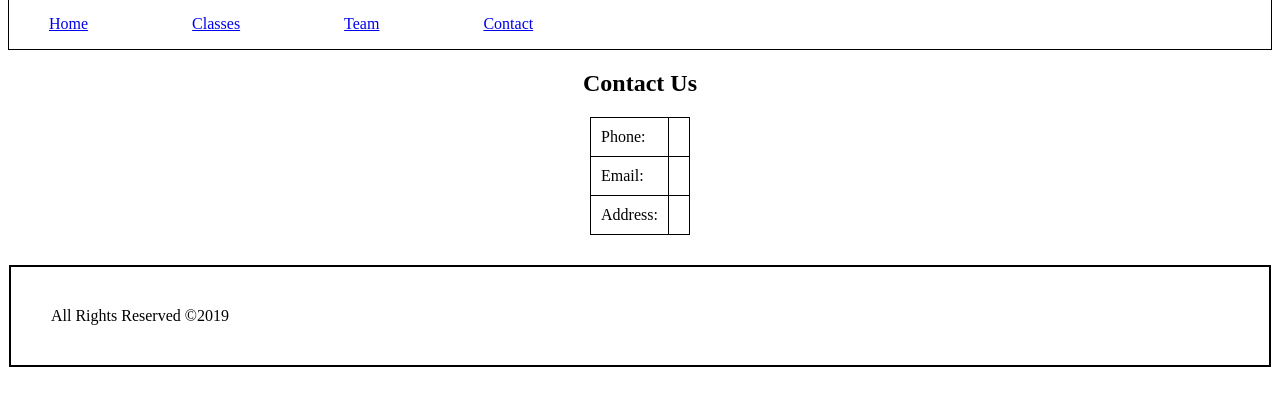
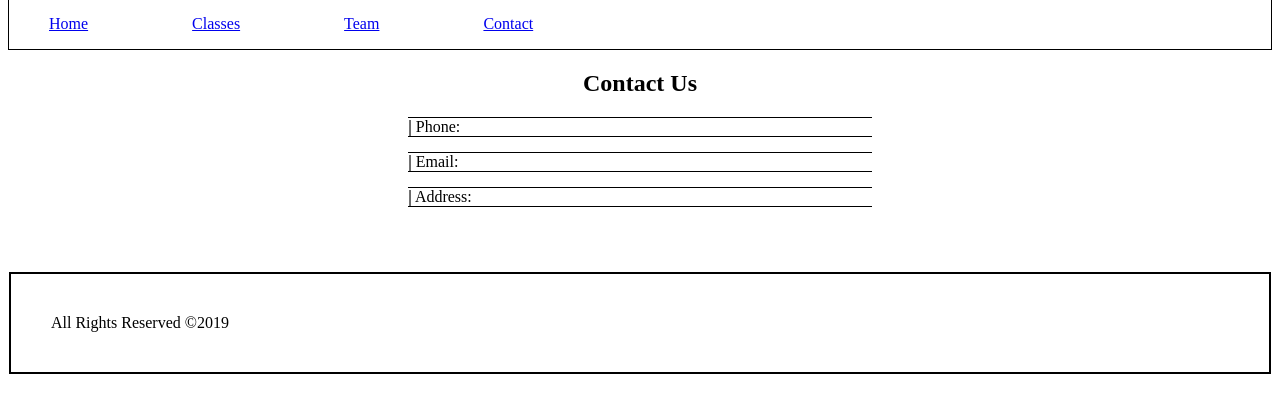
Before and after one commit to chriszuniga1/FED1StudioProject, a plain HTML site: page FED1StudioProject/Contact.html in a window 1280 px wide. Shown: the part 112-524 px from the top of the page. Drawn offline with Linux system fonts and the light colour scheme.

Commit message:
fixed contact page

```diff
--- a/FED1StudioProject/CSS/style.css
+++ b/FED1StudioProject/CSS/style.css
@@ -121,12 +121,25 @@ footer{
 
 .contact td{
     text-align:left;
-    padding: 10px;
-    border:solid 1px black;
+    padding-bottom: 15px;
+
 }
 
 .contact table{
-    border-collapse:collapse;
-    margin-bottom: 30px;
+    margin-bottom: 50px;
+    padding:0px;
+
+}
+
+.labeldiv{
+    border-top: solid 1px black;
+    border-bottom: solid 1px black;
+}
+
+.contentdiv {
+    width: 400px;
+    border-top: solid 1px black;
+    border-bottom: solid 1px black;
+    height: 18px;
 }
 /*#endregion*/
--- a/FED1StudioProject/Contact.html
+++ b/FED1StudioProject/Contact.html
@@ -45,24 +45,28 @@
             <h2>
                 Contact Us
             </h2>
-            <table>
+            <table cellspacing="0" cellpadding="0">
                 <tr>
-                    <td>
-                        Phone:
+                    <td><div class="labeldiv">
+                            <b>|</b> Phone:
+                        </div>
                     </td>
-                    <td></td>
+                    <td><div class="contentdiv"></div></td>
+                </tr>
+                <tr>
+                    <td><div class="labeldiv">
+                            <b>|</b> Email:
+                        </div>
+                    </td>
+                    <td><div class="contentdiv"></div></td>
                 </tr>
                 <tr>
                     <td>
-                        Email:
+                        <div class="labeldiv">
+                            <b>|</b> Address:
+                        </div>
                     </td>
-                    <td></td>
-                </tr>
-                <tr>
-                    <td>
-                        Address:
-                    </td>
-                    <td></td>
+                    <td><div class="contentdiv"></div></td>
                 </tr>
             </table>
         </section>
```
